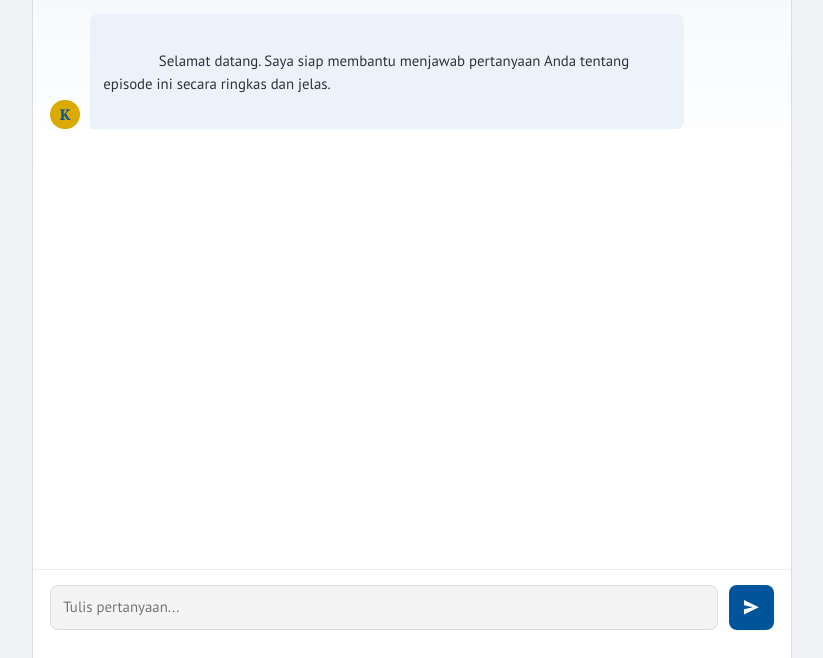
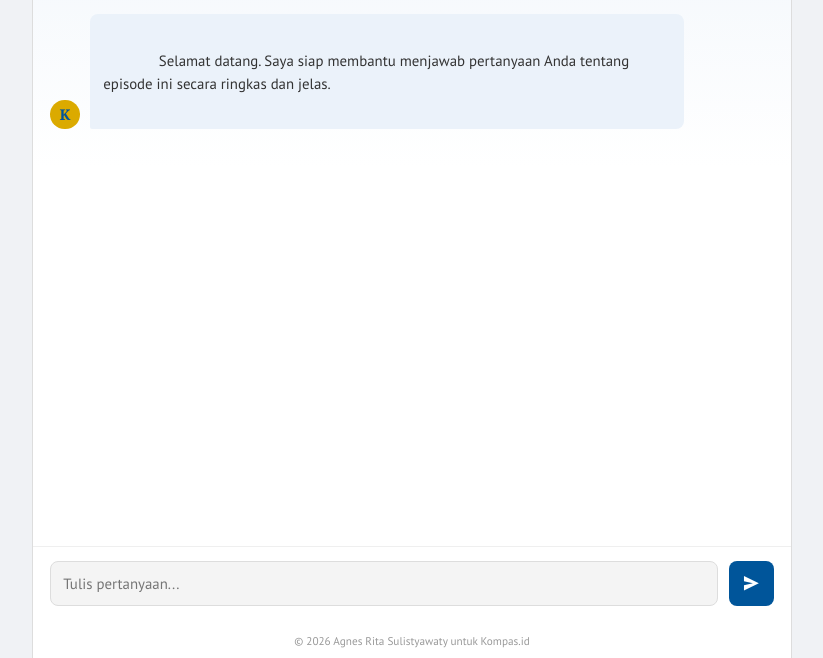
Before and after one commit to agnesritasu-commits/kompas-siniar-chatbot, a website: page public/index.html in a window 1280 px wide. Shown: the part 142-800 px from the top of the page, without its empty margins (228-1051 px from the left). Drawn offline with Linux system fonts and the light colour scheme.

Commit message:
Add files via upload

```diff
--- a/public/index.html
+++ b/public/index.html
@@ -47,6 +47,7 @@
           </button>
         </form>
         <p class="status" id="status" role="status"></p>
+        <p class="copyright">&copy; 2026 Agnes Rita Sulistyawaty untuk Kompas.id</p>
       </section>
     </main>
     <script src="/app.js" type="module"></script>
--- a/public/styles.css
+++ b/public/styles.css
@@ -305,6 +305,15 @@ button svg {
   font-weight: 700;
 }
 
+.copyright {
+  margin: 0;
+  padding: 0 1.35em 0.85em;
+  color: var(--grey-lt);
+  font-size: 0.66rem;
+  line-height: 1.25;
+  text-align: center;
+}
+
 .typing .bubble {
   display: flex;
   gap: 0.32em;
```
